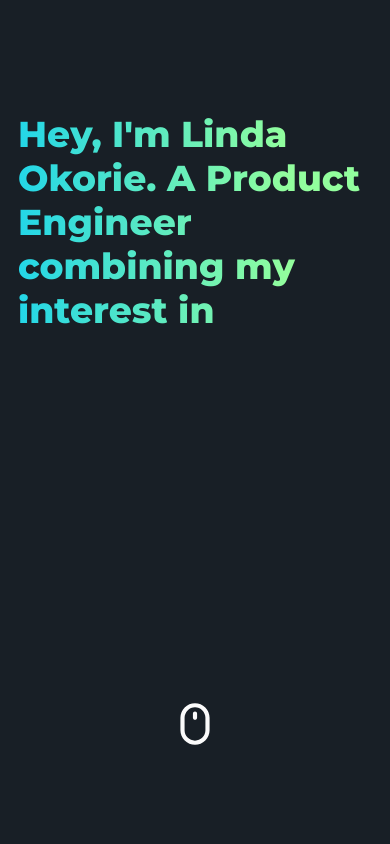
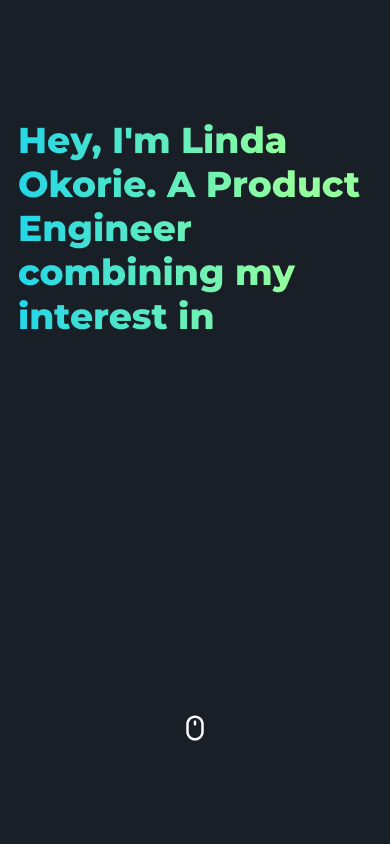
Before and after one commit to LindieK/portfolio-v2, a Next.js app: page / in a window 390 px wide. Shown: the top 844 px of the page. Built offline with nearby package versions, Linux system fonts and the light colour scheme.

Commit message:
fix: changed breakpoints to account for gaps
I adjusted the heading elements to fit changes made. I also changed the size of the mouse icon on different screen sizes.

```diff
--- a/components/hero/Hero.module.scss
+++ b/components/hero/Hero.module.scss
@@ -35,7 +35,11 @@
         }
 
         & img {
+            width: 1.666666rem; //30px
 
+            @include mq(sm){
+                width: unset;
+            }
             @include animation(floatingButton, 2s, linear, infinite, alternate);
             @include keyframes(floatingButton){
                 0%   { transform: translateY(0); }
--- a/styles/globals.scss
+++ b/styles/globals.scss
@@ -48,11 +48,11 @@ a {
 }
 
 h1 {
-  font-size: 2em; //36px
+  font-size: 1.5em; //27px
   font-weight: 800;
 
   @include mq(xs){
-    font-size: 1.5em; //27px
+    font-size: 2em; //36px
   }
 
   @include mq(md){
--- a/styles/mixins.scss
+++ b/styles/mixins.scss
@@ -1,6 +1,6 @@
 @mixin mq($breakpoint) {
     @if map-has-key($breakpoints, $breakpoint) {
-      @if $breakpoint != "xs" {
+      @if $breakpoint != "def" {
         @media (min-width: #{map-get($breakpoints, $breakpoint)}) {
           @content;
         }
--- a/styles/variables.scss
+++ b/styles/variables.scss
@@ -28,6 +28,7 @@ $col-xl: 1140px; // (max-width: 1140px)
 $col-xxl: 1280px; // (max-width: 1280px)
 
 $breakpoints: (
+    def: $def,
     xs: $xs,
     sm: $sm,
     md: $md,
```
